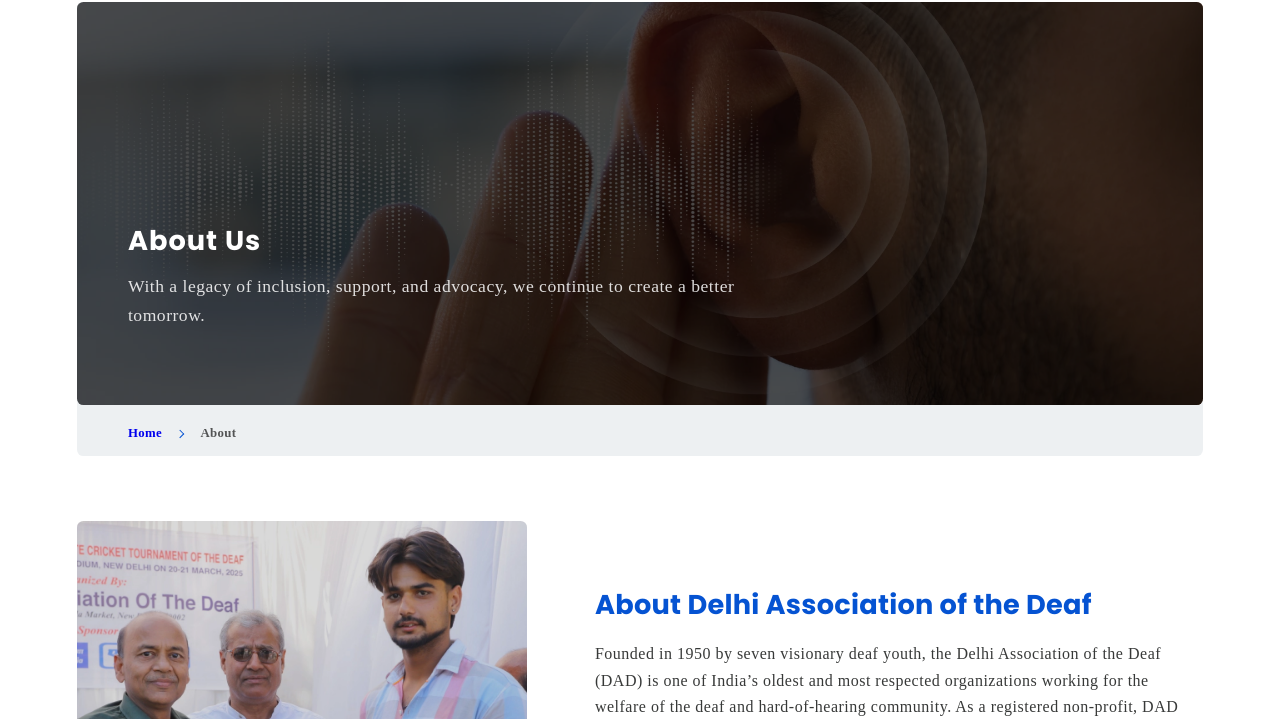
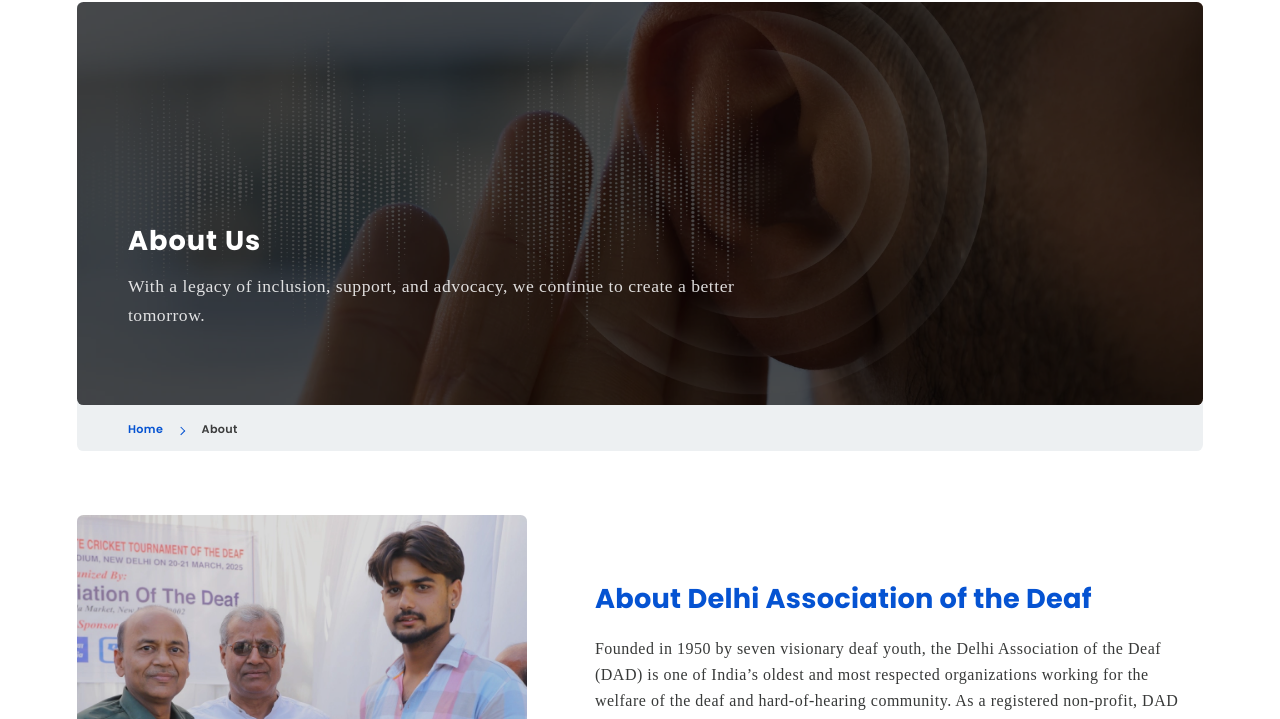
Before and after one commit to nitishchopra92/dad.github.io, a plain HTML site: page about.html in a window 1280 px wide. Shown: the part 81-800 px from the top of the page. Drawn offline with nearby package versions, Linux system fonts and the light colour scheme.

Commit message:
ui changes

```diff
--- a/css/style.scss
+++ b/css/style.scss
@@ -374,15 +374,16 @@ header {
     align-items: center;
     border-radius: 0 0 0.5rem 0.5rem;
     background: var(--light-bg);
-    margin-top: -0.5rem;
+    margin-top: -0.75rem;
 
     li {
         position: relative;
         padding-right: 1.5rem;
         margin-right: 1.5rem;
-        font-size: 1rem;
+        font-size: 0.875rem;
         font-weight: 600;
-        color: rgba(0,0,0,0.65);
+        color: rgba(0,0,0,0.75);
+        font-family: var(--font-poppins);
 
         &::after {
             content: '';
@@ -404,6 +405,10 @@ header {
                 display: none;
             }
         }
+    }
+
+    a {
+        color: var(--primary-color);
     }
 }
 
```
Also changed, not shown: css/style.css, 1 other file.
